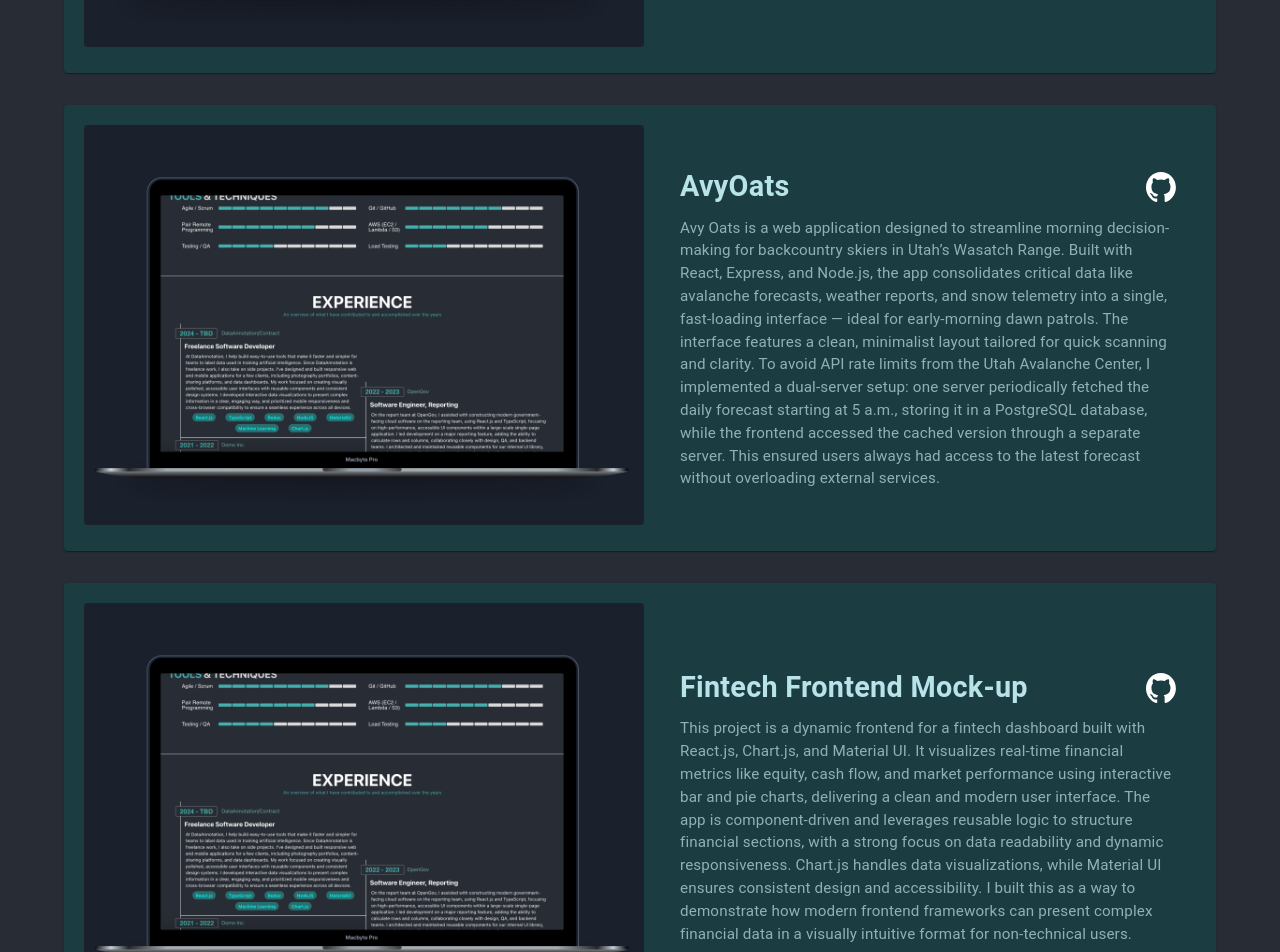
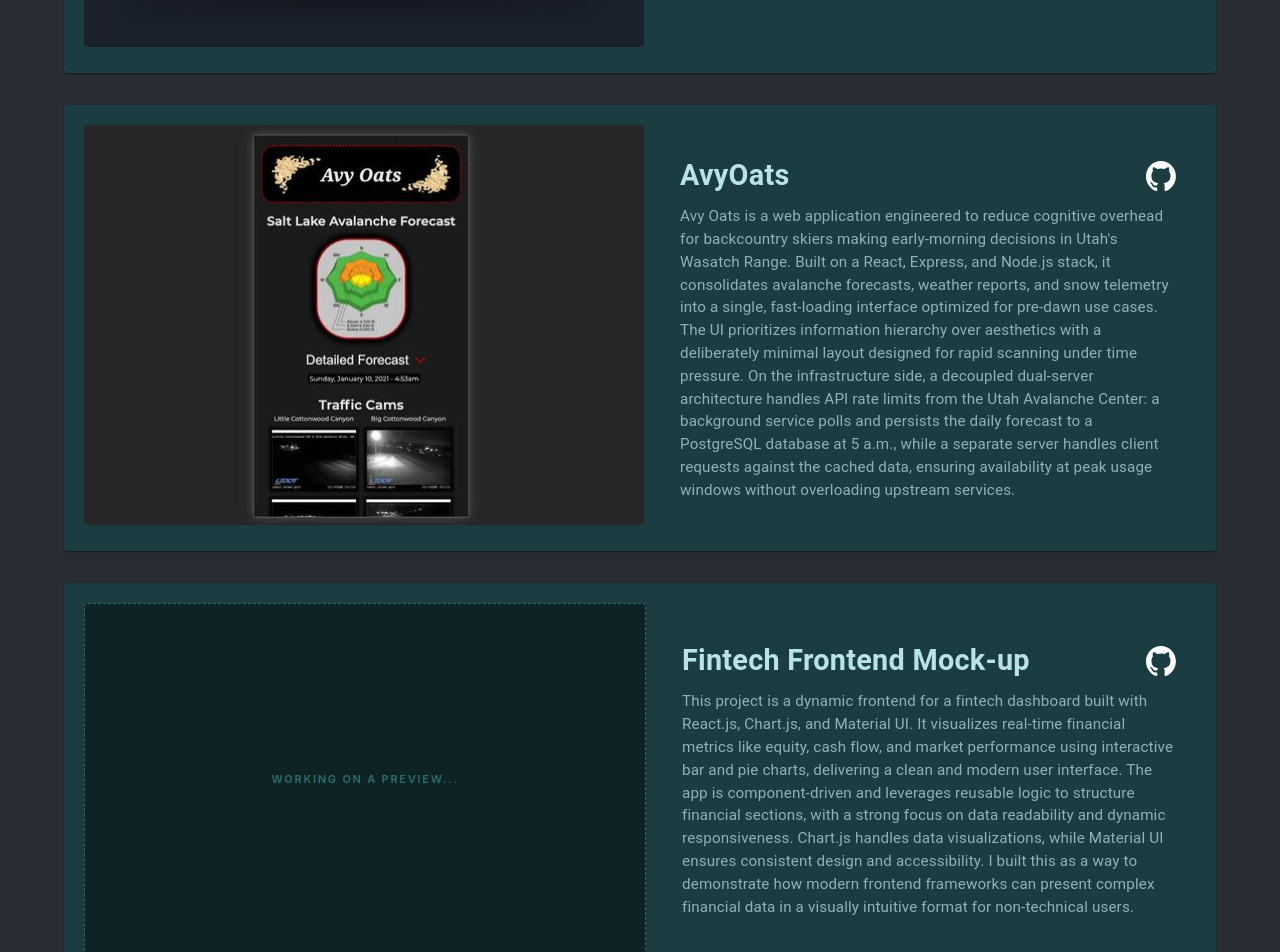
Before and after one commit to mmickeyd/portfolio, a React (Create React App) app: page / in a window 1280 px wide. Shown: the part 4720-5672 px from the top of the page. Built offline with nearby package versions, Linux system fonts and the light colour scheme.

Commit message:
deploy build

```diff
--- a/src/assets/data/Applications.ts
+++ b/src/assets/data/Applications.ts
@@ -1,5 +1,6 @@
 import portfolio from '../screenshots/portfolio-screenshot-mac copy.png';
 import pokedex from '../screenshots/pokedex-screenshot.png';
+import avyoats from '../screenshots/avy-oats-screenshot.jpeg';
 
 interface Project {
     title: string;
@@ -11,30 +12,28 @@ interface Project {
 export const APPLICATIONS: Project[] = [
     {
         title: 'Pokédex',
-        description:
-            'A full-stack Pokédex application using Nuxt 3, Vue 3, and TypeScript, consuming the PokéAPI through a custom server-side API layer. Features a paginated, searchable Pokémon grid with detailed profile pages displaying stats, type badges, abilities, and habitat data. Engineered for performance with server-side response caching, client-side list persistence across navigation, and lazy image loading. No component libraries used, styled entirely in vanilla CSS with a custom Pokédex device UI. Code is organized around reusable composables, strict TypeScript interfaces, and single-responsibility CSS partials.',
+        description: `A full-stack Pokédex application using Nuxt 3, Vue 3, and TypeScript, consuming the PokéAPI through a custom server-side API layer that shapes and validates all responses before they reach the UI. Features a paginated, searchable Pokémon grid with detailed profile pages displaying base stats, type badges, abilities, habitat, and more. Engineered for performance with server-side response caching via Nuxt's cachedEventHandler, client-side list persistence across navigation, and lazy image loading. No component libraries used, styled entirely in vanilla CSS with a custom Pokédex device UI. Codebase reflects production-minded decisions around type safety, separation of concerns, and long-term maintainability.`,
         url: 'https://github.com/mmickeyd/pok-dex/',
         image: pokedex,
     },
     {
         title: 'Personal Portfolio',
-        description:
-            'This portfolio is a React and TypeScript application architected with a modular, component-driven approach to effectively demonstrate technical proficiency and design sophistication. It leverages Material UI in conjunction with Emotion styled components to achieve encapsulated styling and dynamic theming capabilities. The UI supports runtime toggling between dark and light modes and allows users to customize accent colors, enabling a highly personalized theme experience. Advanced scroll-triggered animations are implemented to deliver smooth content transitions, enhancing user engagement. Additionally, a real-time cursor-tracking glow effect is integrated to create subtle interactive depth throughout the interface.',
-        url: 'https://github.com/mmickeyd/personal-portfolio/',
+        description: `A fully custom portfolio built with React and TypeScript — no templates, no shortcuts, no compromises. Features a cinematic hero section with a live typewriter effect, a project showcase with consistent image handling, and a contact form hardened with client-side sanitisation, input validation, and EmailJS integration. Every component is hand-crafted with nested CSS and a sharp, cohesive dark theme that prioritises personality over cookie-cutter UI kits. Clean modular architecture keeps the codebase scalable and maintainable, while MUI handles structural consistency under the hood. From micro-interactions to security fundamentals, obsessive attention to detail runs through every layer of the stack. Built to impress, engineered to last.`,
+        url: 'https://github.com/mmickeyd/portfolio/',
         image: portfolio,
     },
     {
         title: 'AvyOats',
-        description:
-            'Avy Oats is a web application designed to streamline morning decision-making for backcountry skiers in Utah’s Wasatch Range. Built with React, Express, and Node.js, the app consolidates critical data like avalanche forecasts, weather reports, and snow telemetry into a single, fast-loading interface — ideal for early-morning dawn patrols. The interface features a clean, minimalist layout tailored for quick scanning and clarity. To avoid API rate limits from the Utah Avalanche Center, I implemented a dual-server setup: one server periodically fetched the daily forecast starting at 5 a.m., storing it in a PostgreSQL database, while the frontend accessed the cached version through a separate server. This ensured users always had access to the latest forecast without overloading external services.',
+        description: `Avy Oats is a web application engineered to reduce cognitive overhead for backcountry skiers making early-morning decisions in Utah's Wasatch Range. Built on a React, Express, and Node.js stack, it consolidates avalanche forecasts, weather reports, and snow telemetry into a single, fast-loading interface optimized for pre-dawn use cases.
+The UI prioritizes information hierarchy over aesthetics with a deliberately minimal layout designed for rapid scanning under time pressure. On the infrastructure side, a decoupled dual-server architecture handles API rate limits from the Utah Avalanche Center: a background service polls and persists the daily forecast to a PostgreSQL database at 5 a.m., while a separate server handles client requests against the cached data, ensuring availability at peak usage windows without overloading upstream services.`,
         url: 'https://github.com/mmickeyd/avy-oats',
-        image: portfolio,
+        image: avyoats,
     },
     {
         title: 'Fintech Frontend Mock-up',
         description:
             'This project is a dynamic frontend for a fintech dashboard built with React.js, Chart.js, and Material UI. It visualizes real-time financial metrics like equity, cash flow, and market performance using interactive bar and pie charts, delivering a clean and modern user interface. The app is component-driven and leverages reusable logic to structure financial sections, with a strong focus on data readability and dynamic responsiveness. Chart.js handles data visualizations, while Material UI ensures consistent design and accessibility. I built this as a way to demonstrate how modern frontend frameworks can present complex financial data in a visually intuitive format for non-technical users.',
         url: 'https://github.com/mmickeyd/fintech-front-end/',
-        image: portfolio,
+        image: null,
     },
 ];
--- a/src/components/Projects/Projects.css
+++ b/src/components/Projects/Projects.css
@@ -71,6 +71,25 @@
           border-radius: 4px;
         }
 
+        .imagePlaceholder {
+        width: 35rem;
+        height: 350px;
+        flex-shrink: 0;
+        border-radius: 4px;
+        background-color: #0f2326;
+        border: 1.5px dashed #2a6f6f;
+        display: flex;
+        align-items: center;
+        justify-content: center;
+
+          span {
+            font-size: 11px;
+            font-weight: 600;
+            letter-spacing: 0.16em;
+            color: #2a6f6f;
+          }
+        }
+
         .textSection {
           max-width: 60rem;
           min-width: 30rem;
--- a/src/components/Projects/Projects.tsx
+++ b/src/components/Projects/Projects.tsx
@@ -41,10 +41,19 @@ export const Projects = () => {
                             <Card className={'card'}>
                                 <CardContent className={'cardContent'}>
                                     <div>
-                                        <img
-                                            className={'imageSection'}
-                                            src={app.image}
-                                        />
+                                        {app.image ? (
+                                            <img
+                                                className='imageSection'
+                                                src={app.image}
+                                                alt={app.title}
+                                            />
+                                        ) : (
+                                            <div className='imagePlaceholder'>
+                                                <span>
+                                                    WORKING ON A PREVIEW...
+                                                </span>
+                                            </div>
+                                        )}
                                     </div>
                                     <div className={'textSection'}>
                                         <Typography className={'cardTitle'}>
@@ -66,9 +75,6 @@ export const Projects = () => {
                                                         src={githhubLogo}
                                                         className={'githubLogo'}
                                                     />
-                                                    {/* <Typography className={"githubText"}>
-                      GitHub Repo
-                      </Typography> */}
                                                 </Link>
                                             </div>
                                         </Typography>
```
Also changed, not shown: src/assets/screenshots/avy-oats-screenshot.jpeg (added).
